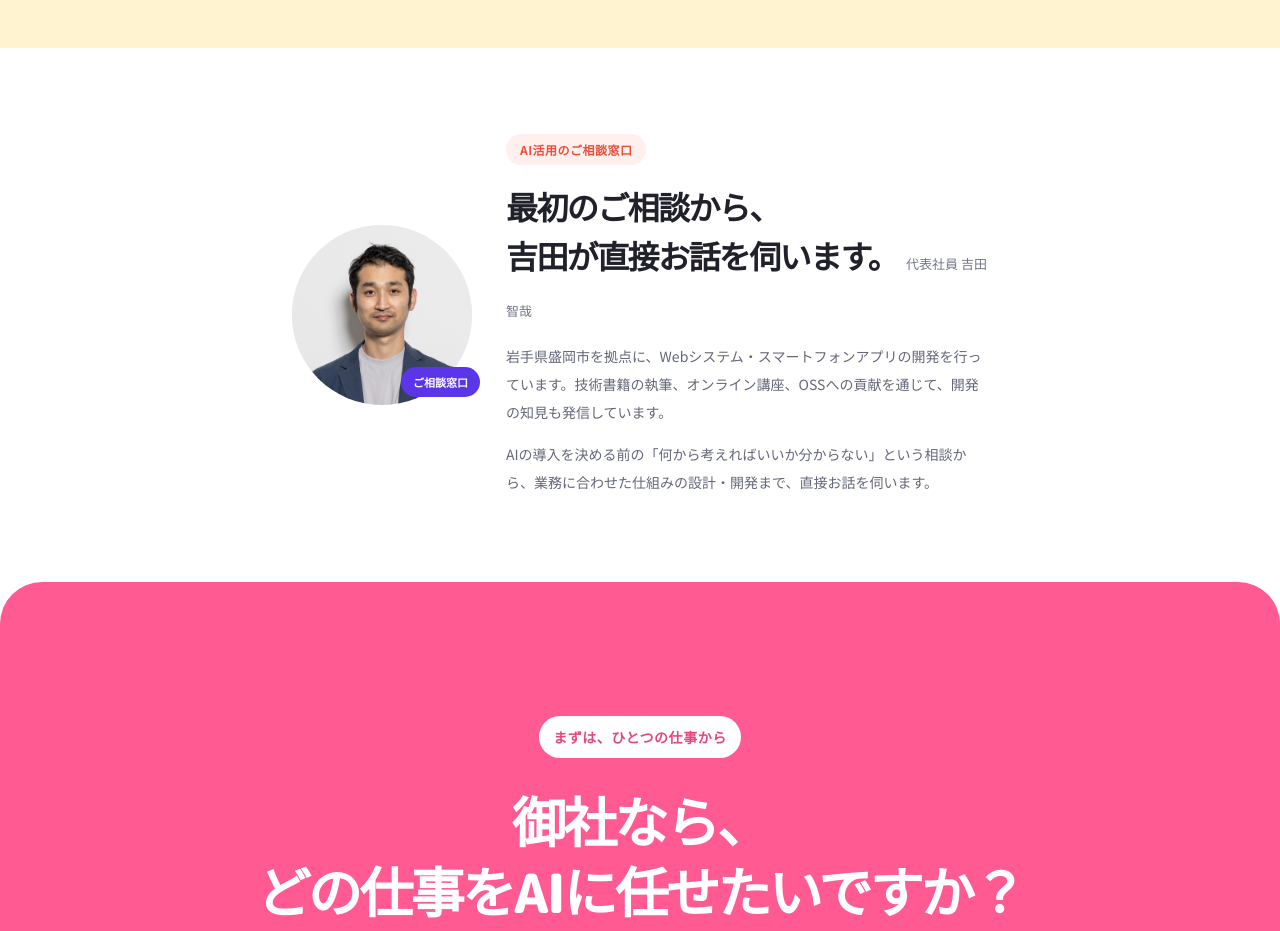
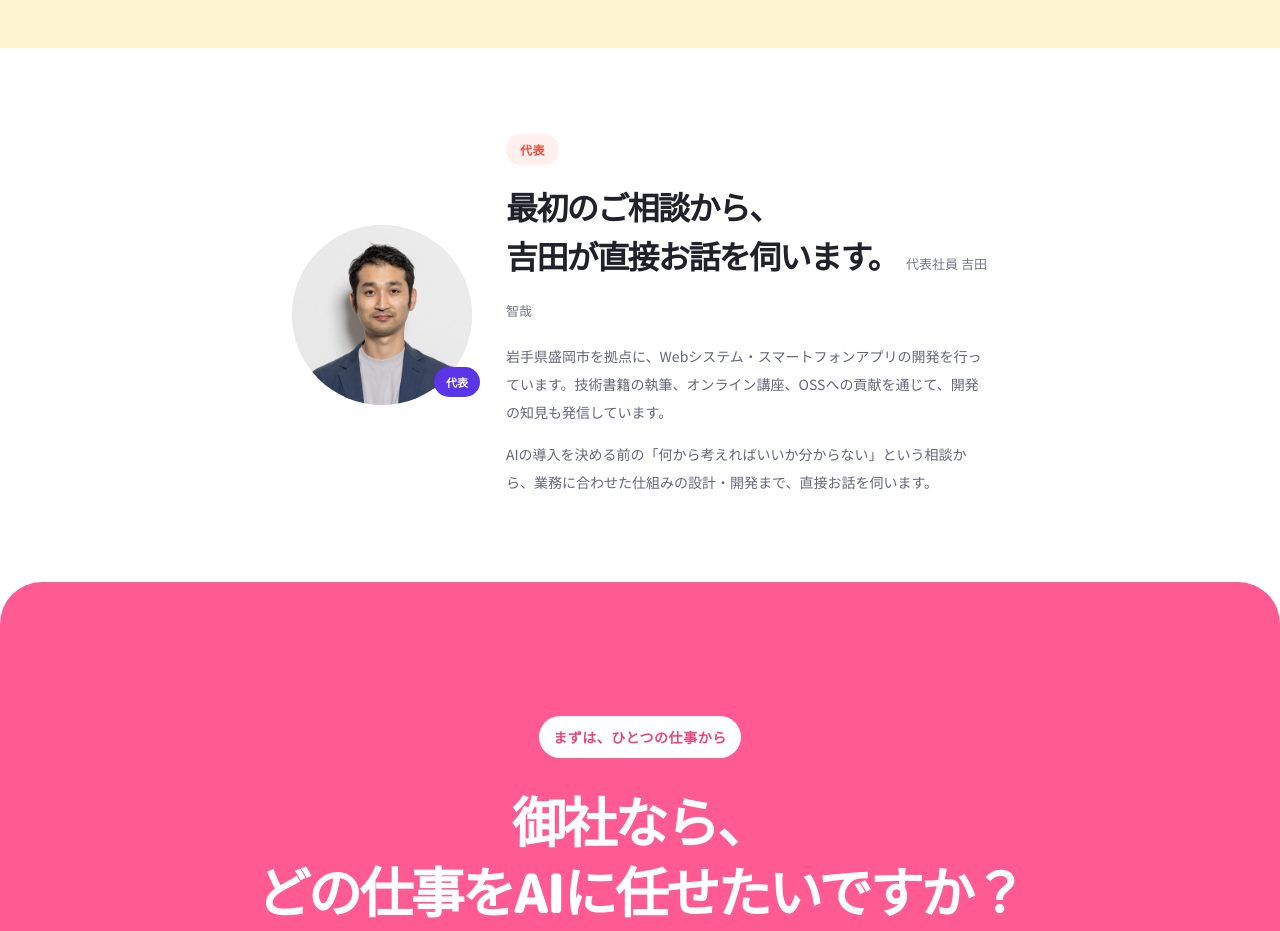
Before and after one commit to ihatov08/def-inc-corporate-site, an Astro site: page /ai-employee in a window 1280 px wide. Shown: the part 4660-5591 px from the top of the page. Built offline with nearby package versions, Linux system fonts and the light colour scheme; Astro itself is replaced by a stand-in of ours.

Commit message:
refine: label representative profile clearly

```diff
--- a/src/pages/ai-employee.astro
+++ b/src/pages/ai-employee.astro
@@ -65,7 +65,7 @@ const steps = [
 
     <section class="ai-section ai-cream"><div class="ai-wrap ai-reason"><div><p class="ai-kicker">def合同会社について</p><h2>相談だけで終わらず、<br />必要なら実際につくれます。</h2></div><div><p>私たちは岩手県盛岡市を拠点に、Webシステムやアプリを開発してきた会社です。AIの使い方を説明するだけでなく、御社の業務に合わせた仕組みとして設計・開発・運用まで対応します。</p><p>「AIを使いたいけれど、何を頼めばいいか分からない」という段階からご相談ください。</p></div></div></section>
 
-    <section class="ai-person"><div class="ai-wrap ai-person-inner"><div class="ai-person-photo"><img src="/images/representative.jpg" alt="def合同会社 代表社員 吉田智哉" /><span>ご相談窓口</span></div><div><p class="ai-kicker">AI活用のご相談窓口</p><h2>最初のご相談から、<br />吉田が直接お話を伺います。<small>代表社員 吉田 智哉</small></h2><p>岩手県盛岡市を拠点に、Webシステム・スマートフォンアプリの開発を行っています。技術書籍の執筆、オンライン講座、OSSへの貢献を通じて、開発の知見も発信しています。</p><p>AIの導入を決める前の「何から考えればいいか分からない」という相談から、業務に合わせた仕組みの設計・開発まで、直接お話を伺います。</p></div></div></section>
+    <section class="ai-person"><div class="ai-wrap ai-person-inner"><div class="ai-person-photo"><img src="/images/representative.jpg" alt="def合同会社 代表社員 吉田智哉" /><span>代表</span></div><div><p class="ai-kicker">代表</p><h2>最初のご相談から、<br />吉田が直接お話を伺います。<small>代表社員 吉田 智哉</small></h2><p>岩手県盛岡市を拠点に、Webシステム・スマートフォンアプリの開発を行っています。技術書籍の執筆、オンライン講座、OSSへの貢献を通じて、開発の知見も発信しています。</p><p>AIの導入を決める前の「何から考えればいいか分からない」という相談から、業務に合わせた仕組みの設計・開発まで、直接お話を伺います。</p></div></div></section>
 
     <section class="ai-final"><div class="ai-wrap"><p class="ai-kicker">まずは、ひとつの仕事から</p><h2>御社なら、<br />どの仕事をAIに任せたいですか？</h2><p>業務の話を聞かせてください。無料相談で、AI社員にできそうなこと・まだ難しいことを正直にお伝えします。</p><a class="ai-button ai-button-light" href="/contact">一人目のAI社員について相談する <span>→</span></a><small>無料の対象範囲や進め方は、相談時にご説明します。</small></div></section>
   </div>
```
